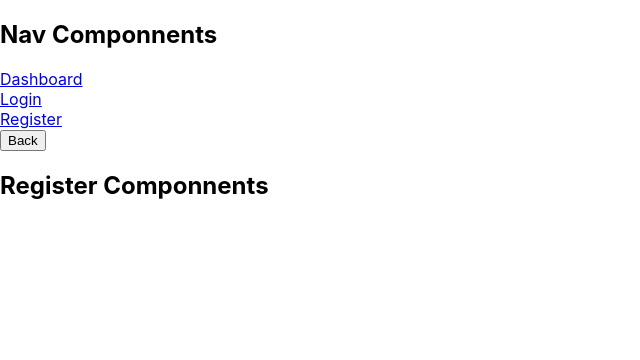
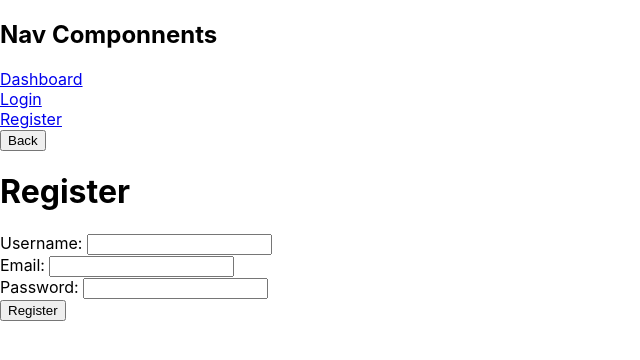
Before and after one commit to moastra/upper-hand, a React (Create React App) app in the folder frontend/: page /register in a window 1280 px wide. Shown: the top 360 px of the page, without its empty margins (0-640 px from the left). Built offline with nearby package versions, Linux system fonts and the light colour scheme.

Commit message:
updated login and register routes

```diff
--- a/frontend/package.json
+++ b/frontend/package.json
@@ -2,6 +2,7 @@
   "name": "frontend",
   "version": "0.1.0",
   "private": true,
+  "proxy": "http://localhost:3001",
   "dependencies": {
     "@mediapipe/tasks-vision": "^0.10.15",
     "@testing-library/jest-dom": "^5.17.0",
--- a/frontend/src/components/Login.jsx
+++ b/frontend/src/components/Login.jsx
@@ -1,14 +1,57 @@
-const Login = () => {
+import React, { useState} from 'react';
+import axios from 'axios';
+import { useNavigate } from "react-router-dom";
+
+function Login () {
+  const [email, setEmail] = useState('');
+  const [password, setPassword] = useState('');
+  const [error, setError] = useState(null);
+  const navigate = useNavigate();
+
+  const handleSubmit = async (e) =>{
+    e.preventDefault();
+
+    try {
+      const response = await axios.post('/api/login', { email, password });
+
+      if (response.status === 200) {
+        navigate('/dashboard');
+      }
+    } catch (error) {
+      setError('Invalid email or password');
+    }
+  };
 
   return (
-    <div>
-      <h2>Login Componnents</h2>
+    <div className='login-container'>
+      <h1>Login</h1>
+      {error && <p style={{ color: 'red' }}>{error}</p>}
+      <form onSubmit={handleSubmit}>
+        <div>
+          <label>Email: </label>
+          <input
+            type='email'
+            value={email}
+            onChange={(e) => setEmail(e.target.value)}
+            required
+          />
+        </div>
+        <div>
+          <label>Password: </label>
+          <input
+            type='password'
+            value={password}
+            onChange={(e) => setPassword(e.target.value)}
+            required
+          />
+        </div>
+        <button type='submit'>Login</button>
+      </form>
     </div>
   );
-
-};
+}
 
 export default Login;
 
 
-// gotta make sure states
+// gotta make sure states - communicate w/
--- a/frontend/src/components/Register.jsx
+++ b/frontend/src/components/Register.jsx
@@ -1,9 +1,68 @@
-const Register = () => {
+import React, { useState} from 'react';
+import axios from 'axios';
+import { useNavigate } from "react-router-dom";
+
+function Register() {
+  const [username, setUsername] = useState('');
+  const [email, setEmail] = useState('');
+  const [password, setPassword] = useState('');
+  // const [avatar, setAvatar] = useState('avatar1.png');
+  // const [webcam, setWebcam] = useState(true);
+  const [error, setError] = useState(null);
+  const navigate = useNavigate();
+
+  const handleSubmit = async (e) =>{
+    e.preventDefault();
+
+    try {
+      const response = await axios.post('/api/register', { username, email, password/*, avatar, webcam*/ });
+
+      if (response.status === 200) {
+        navigate('/dashboard');
+      }
+    } catch (error) {
+      setError('Registration failed. Please try again.');
+    }
+  };
+
   return (
-    <div>
-      <h2>Register Componnents</h2>
+    <div className='register-container'>
+      <h1>Register</h1>
+      {error && <p style={{ color: 'red' }}>{error}</p>}
+      <form onSubmit={handleSubmit}>
+        <div>
+          <label>Username: </label>
+          <input
+            type='text'
+            value={username}
+            onChange={(e) => setUsername(e.target.value)}
+            required
+          />
+        </div>
+        <div>
+          <label>Email: </label>
+          <input
+            type='email'
+            value={email}
+            onChange={(e) => setEmail(e.target.value)}
+            required
+          />
+        </div>
+        <div>
+          <label>Password: </label>
+          <input
+            type='password'
+            value={password}
+            onChange={(e) => setPassword(e.target.value)}
+            required
+          />
+        </div>
+        <button type='submit'>Register</button>
+      </form>
     </div>
   );
-};
+
+}
+
 
 export default Register;
```
Also changed, not shown: frontend/src/App.js (+0 -8 lines).
